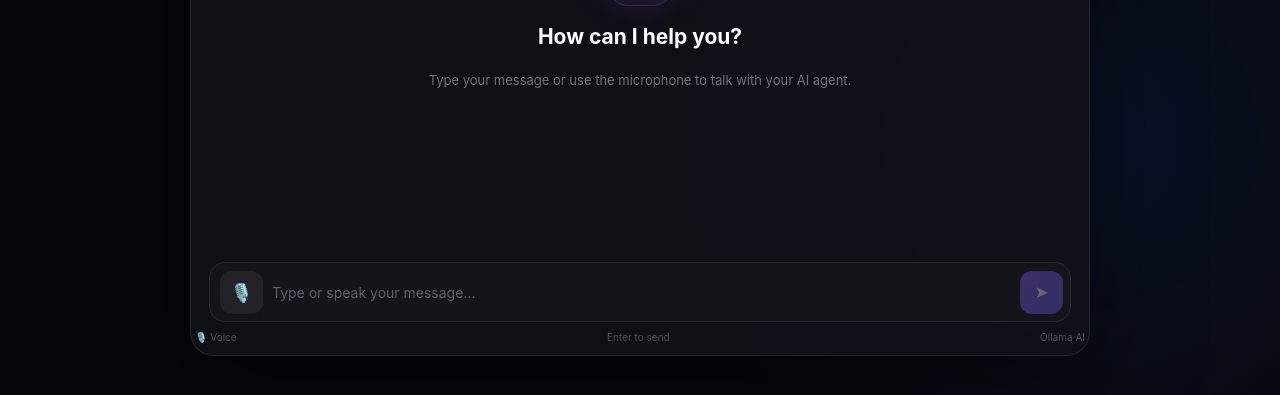
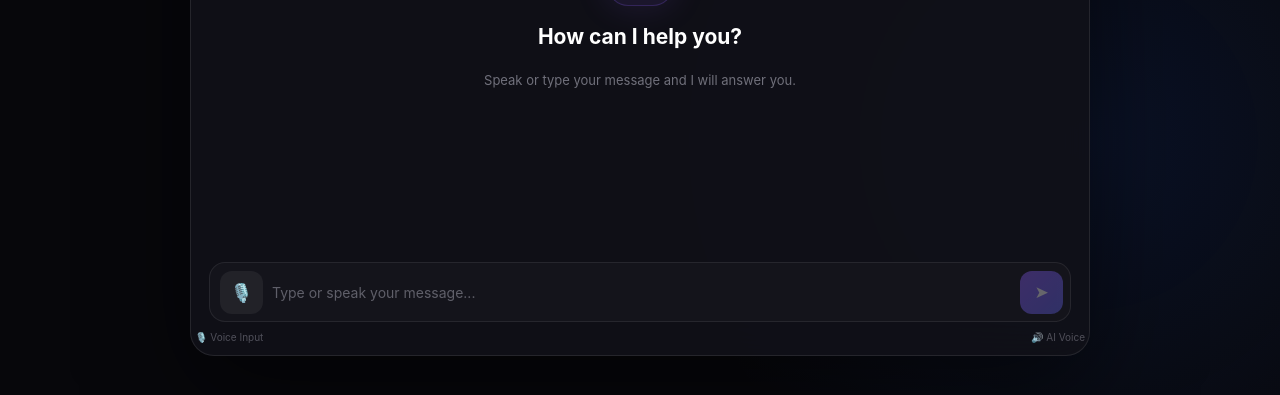
Before and after one commit to dod167238-boop/voice-ai-agent, a React (Vite) app in the folder frontend/: page / in a window 1280 px wide. Shown: the part 745-1140 px from the top of the page. Built offline with nearby package versions, Linux system fonts and the light colour scheme.

Commit message:
Add AI voice responses

```diff
--- a/frontend/src/AIChat.jsx
+++ b/frontend/src/AIChat.jsx
@@ -5,8 +5,61 @@ function AIChat() {
   const [messages, setMessages] = useState([]);
   const [loading, setLoading] = useState(false);
   const [listening, setListening] = useState(false);
+  const [speaking, setSpeaking] = useState(false);
 
   const recognitionRef = useRef(null);
+
+  // =========================
+  // AI VOICE RESPONSE
+  // =========================
+
+  const speakText = (text) => {
+    if (!("speechSynthesis" in window)) {
+      console.log("Speech synthesis not supported");
+      return;
+    }
+
+    // Stop previous speech
+    window.speechSynthesis.cancel();
+
+    const cleanText = String(text || "").trim();
+
+    if (!cleanText) return;
+
+    const speech = new SpeechSynthesisUtterance(cleanText);
+
+    speech.lang = "en-US";
+    speech.rate = 1;
+    speech.pitch = 1;
+    speech.volume = 1;
+
+    speech.onstart = () => {
+      setSpeaking(true);
+    };
+
+    speech.onend = () => {
+      setSpeaking(false);
+    };
+
+    speech.onerror = (error) => {
+      console.error("Speech error:", error);
+      setSpeaking(false);
+    };
+
+    window.speechSynthesis.speak(speech);
+  };
+
+  // =========================
+  // STOP AI VOICE
+  // =========================
+
+  const stopSpeaking = () => {
+    if ("speechSynthesis" in window) {
+      window.speechSynthesis.cancel();
+    }
+
+    setSpeaking(false);
+  };
 
   // =========================
   // SEND MESSAGE TO AI
@@ -32,7 +85,6 @@ function AIChat() {
     setLoading(true);
 
     try {
-      // LIVE FASTAPI CLOUD BACKEND
       const response = await fetch(
         "https://voice-ai-agent.fastapicloud.dev/chat",
         {
@@ -66,7 +118,7 @@ function AIChat() {
         data.reply ||
         "AI response nahi mila.";
 
-      // Show AI response
+      // Show AI text
       setMessages((prev) => [
         ...prev,
         {
@@ -74,17 +126,24 @@ function AIChat() {
           text: aiResponse,
         },
       ]);
+
+      // 🔊 AI SPEAKS
+      speakText(aiResponse);
+
     } catch (error) {
       console.error("Chat error:", error);
+
+      const errorMessage =
+        "AI se connection nahi ho raha. Please thori dair baad try karein.";
 
       setMessages((prev) => [
         ...prev,
         {
           role: "assistant",
-          text:
-            "AI se connection nahi ho raha. Please thori dair baad try karein.",
+          text: errorMessage,
         },
       ]);
+
     } finally {
       setLoading(false);
     }
@@ -112,9 +171,7 @@ function AIChat() {
 
     const recognition = new SpeechRecognition();
 
-    // English voice recognition
     recognition.lang = "en-US";
-
     recognition.continuous = false;
     recognition.interimResults = false;
     recognition.maxAlternatives = 1;
@@ -132,6 +189,8 @@ function AIChat() {
 
       if (voiceText) {
         setMessage(voiceText);
+
+        // Send voice text to AI
         sendMessage(voiceText);
       }
     };
@@ -192,9 +251,7 @@ function AIChat() {
   return (
     <section className="chat-box">
 
-      {/* =========================
-          HEADER
-      ========================= */}
+      {/* HEADER */}
 
       <div className="chat-header">
 
@@ -222,13 +279,9 @@ function AIChat() {
       </div>
 
 
-      {/* =========================
-          MESSAGES
-      ========================= */}
+      {/* MESSAGES */}
 
       <div className="messages">
-
-        {/* WELCOME */}
 
         {messages.length === 0 && (
           <div className="welcome">
@@ -242,15 +295,13 @@ function AIChat() {
             </h2>
 
             <p>
-              Type your message or use the
-              microphone to talk with your AI agent.
+              Speak or type your message
+              and I will answer you.
             </p>
 
           </div>
         )}
 
-
-        {/* MESSAGE LIST */}
 
         {messages.map((item, index) => (
           <div
@@ -295,9 +346,7 @@ function AIChat() {
       </div>
 
 
-      {/* =========================
-          INPUT AREA
-      ========================= */}
+      {/* INPUT */}
 
       <div className="input-area">
 
@@ -309,10 +358,10 @@ function AIChat() {
             listening ? "listening" : ""
           }`}
           onClick={startVoice}
+          disabled={loading}
           title="Voice input"
-          aria-label="Voice input"
         >
-          🎙️
+          {listening ? "🔴" : "🎙️"}
         </button>
 
 
@@ -334,7 +383,7 @@ function AIChat() {
         />
 
 
-        {/* SEND BUTTON */}
+        {/* SEND */}
 
         <button
           type="button"
@@ -343,7 +392,6 @@ function AIChat() {
           disabled={
             !message.trim() || loading
           }
-          aria-label="Send message"
         >
           ➤
         </button>
@@ -351,23 +399,31 @@ function AIChat() {
       </div>
 
 
-      {/* =========================
-          INPUT INFO
-      ========================= */}
+      {/* VOICE CONTROL */}
 
       <div className="input-info">
 
         <span>
-          🎙️ Voice
+          🎙️ Voice Input
         </span>
 
         <span>
-          Enter to send
+          🔊 AI Voice
         </span>
 
-        <span>
-          Ollama AI
-        </span>
+        {speaking && (
+          <button
+            type="button"
+            onClick={stopSpeaking}
+            style={{
+              border: "none",
+              background: "transparent",
+              cursor: "pointer",
+            }}
+          >
+            🛑 Stop Voice
+          </button>
+        )}
 
       </div>
 
```
